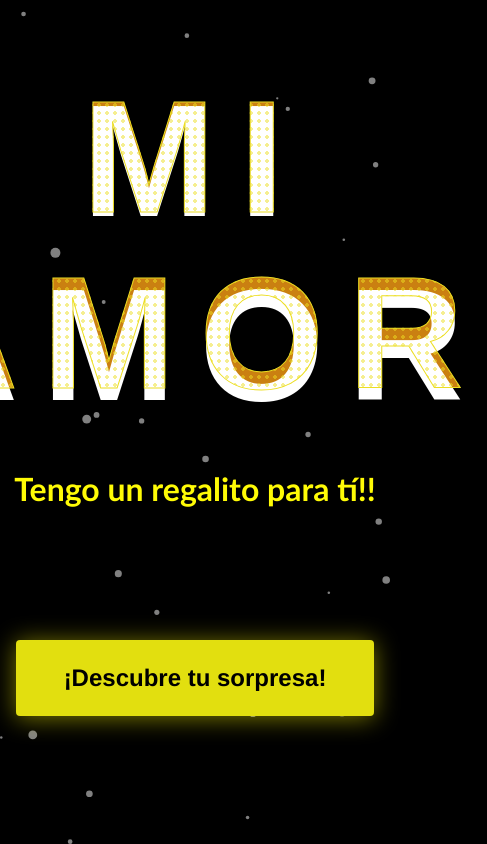
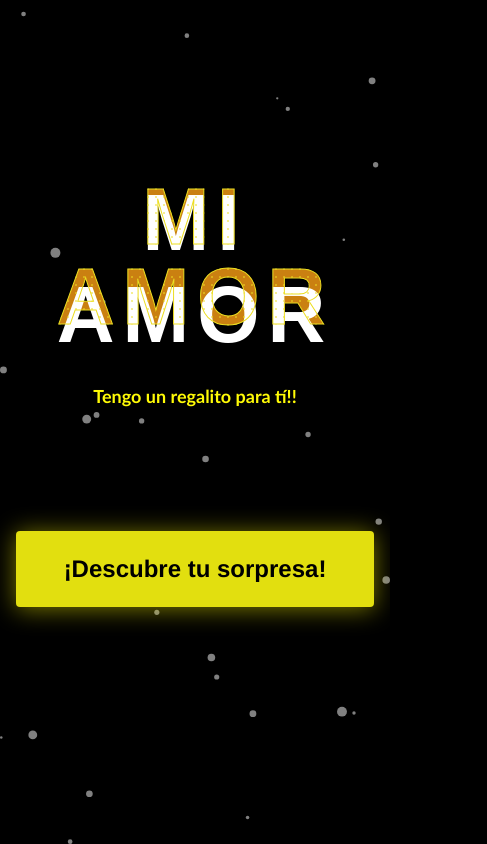
Before and after one commit to CristianLF0903/flores-amarillas, a React (Vite) app: page / in a window 390 px wide. Shown: the whole page, 487 px wide, since content can reach past the window. Built offline with nearby package versions, Linux system fonts and the light colour scheme.

Commit message:
styles for movil view

```diff
--- a/src/App.css
+++ b/src/App.css
@@ -1,30 +1,28 @@
-body{
+/* Estilos generales */
+body {
   font-family: 'Gill Sans', 'Gill Sans MT', Calibri, 'Trebuchet MS', cursive;
   color: #fff;
   overflow: hidden;
 }
 
-.container{
+.container {
   display: flex;
   flex-direction: column;
   justify-content: center;
   align-items: center;
   position: relative;
   z-index: 1;
-
   gap: 2rem;
-
   text-align: center;
-
   width: 100%;
   height: 100vh;
 }
 
 .container h1 {
   text-transform: uppercase;
-    letter-spacing: 1.5rem; /* Aumenta el espaciado entre letras */
-    word-spacing: 3rem; /* Aumenta el espaciado entre palabras */
-    display: inline-block; /* Permite que el elemento h1 se ajuste al contenido */
+  letter-spacing: 1.5rem; /* Espaciado entre letras */
+  word-spacing: 3rem; /* Espaciado entre palabras */
+  display: inline-block;
   position: relative;
   font-size: 10rem;
   font-family: "Poppins", sans-serif;
@@ -41,13 +39,13 @@ body{
   width: 100%;
   height: 100%;
   display: block;
-    text-align: center; /* Alinea el texto al centro del pseudo-elemento */
-    line-height: 1.1; /* Ajusta el espaciado vertical del texto */
+  text-align: center;
+  line-height: 1.1;
 }
 
 .container h1::before {
   color: #ca8011;
-    z-index: -1; /* Asegura que el pseudo-elemento esté detrás del texto principal */
+  z-index: -1;
   transition: 0.2s ease-in-out;
 }
 
@@ -71,9 +69,30 @@ body{
   left: -0.05em;
 }
 
-
-.container p{
+.container p {
   color: #fffb06;
   font-weight: bolder;
-    font-size: xx-large
+  font-size: xx-large;
 }
+
+/* Consulta para dispositivos móviles */
+@media (max-width: 768px) {
+  .container {
+      gap: 1.5rem;
+  }
+
+  .container h1 {
+      font-size: 5rem; /* Tamaño más pequeño para pantallas móviles */
+      letter-spacing: 0.5rem; /* Reducir espaciado entre letras */
+      word-spacing: 1rem; /* Reducir espaciado entre palabras */
+  }
+
+  .container h1::before,
+  .container h1::after {
+      line-height: 1; /* Ajustar el espaciado vertical */
+  }
+
+  .container p {
+      font-size: large; /* Tamaño de fuente más pequeño para móviles */
+  }
+}
--- a/src/Flowers.scss
+++ b/src/Flowers.scss
@@ -1398,3 +1398,10 @@ main {
 .not-loaded * {
   animation-play-state: paused !important;
 }
+
+
+@media (max-width: 768px) {
+   .flowers{
+    transform: scale(1.4);
+  }
+}
```
Lines whose indentation alone changed are shown as unchanged.
